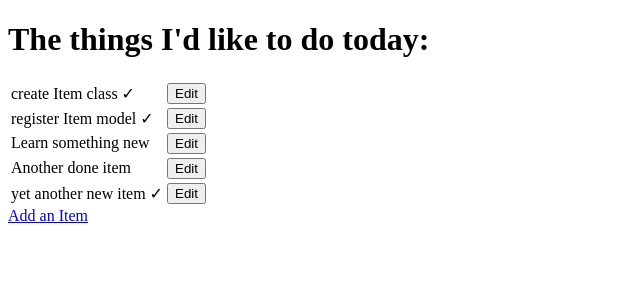
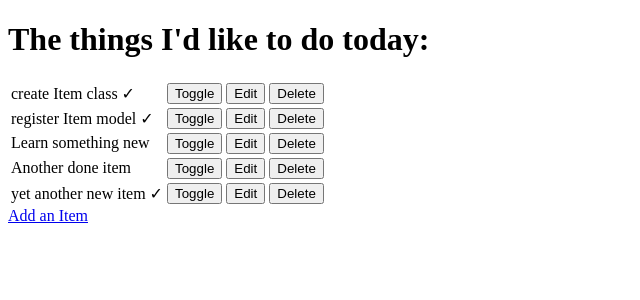
Before and after one commit to szilvia-csernus/hello_django_ca, a Django app: page / in a window 1280 px wide. Shown: the top 300 px of the page, without its empty margins (0-640 px from the left). Run offline with Django 3.2, Linux system fonts and the light colour scheme; data comes from the database, SQL or seed files in the repository; both versions use the stored data as it was after the commit.

Commit message:
add toggle and delete functionalit y

```diff
--- a/django_todo/urls.py
+++ b/django_todo/urls.py
@@ -15,11 +15,13 @@ Including another URLconf
 """
 from django.contrib import admin
 from django.urls import path
-from todo.views import get_todo_list, add_item, edit_item
+from todo import views
 
 urlpatterns = [
     path('admin/', admin.site.urls),
-    path('', get_todo_list, name='get_todo_list'),
-    path('add', add_item, name='add_item'),
-    path('edit/<item_id>', edit_item, name='edit')
+    path('', views.get_todo_list, name='get_todo_list'),
+    path('add', views.add_item, name='add'),
+    path('edit/<item_id>', views.edit_item, name='edit'),
+    path('toggle/<item_id>', views.toggle_item, name='toggle'),
+    path('delete/<item_id>', views.delete_item, name='delete')
 ]
--- a/todo/templates/todo/todo_list.html
+++ b/todo/templates/todo/todo_list.html
@@ -1,36 +1,41 @@
 <!DOCTYPE html>
 <html lang="en">
-
 <head>
     <meta charset="UTF-8">
     <meta name="viewport" content="width=device-width, initial-scale=1.0">
     <title>Todos</title>
 </head>
-
 <body>
     <h1>The things I'd like to do today:</h1>
 
     <table>
         {% for item in items %}
-        <tr>
+            <tr>
             {% if item.done %}
-            <td>{{ item.name }} &check; </td>
+                <td>{{ item.name }} &check; </td>
             {% else %}
-            <td>{{ item.name }}</td>
+                <td>{{ item.name }}</td>
             {% endif %}
+            <td>
+                <a href="/toggle/{{ item.id }}">
+                    <button>Toggle</button>
+                </a>
+            </td>
             <td>
                 <a href="/edit/{{ item.id }}">
                     <button>Edit</button>
                 </a>
             </td>
-        </tr>
+            <td>
+                <a href="/delete/{{ item.id }}">
+                    <button>Delete</button>
+                </a>
+            </td>
+            </tr>
         {% empty %}
-        <tr>
-            <td>You have nothing to do.</td>
-        </tr>
+            <tr><td>You have nothing to do.</td></tr>
         {% endfor %}
     </table>
     <a href="/add">Add an Item</a>
 </body>
-
 </html>
--- a/todo/views.py
+++ b/todo/views.py
@@ -42,3 +42,19 @@ def edit_item(request, item_id):
         'form': form
     }
     return render(request, 'todo/edit_item.html', context)
+
+
+
+def toggle_item(request, item_id):
+    """Toggle Item Status"""
+    item = get_object_or_404(Item, id=item_id)
+    item.done = not item.done
+    item.save()
+    return redirect('get_todo_list')
+
+
+def delete_item(request, item_id):
+    """Delete Item"""
+    item = get_object_or_404(Item, id=item_id)
+    item.delete()
+    return redirect('get_todo_list')
```
Also changed, not shown: db.sqlite3.
